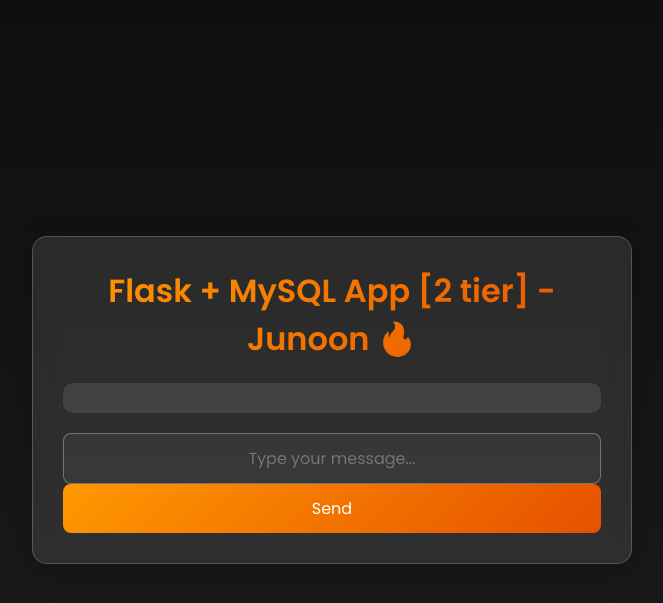
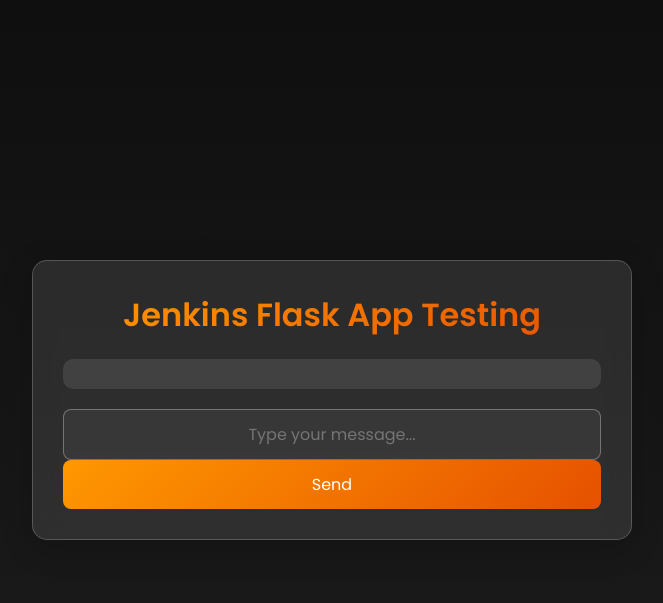
Before and after one commit to dhruvjain-github/jenkins-flask-app, a Flask app: page / in a window 1280 px wide. Shown: the top 603 px of the page, without its empty margins (308-971 px from the left). Run offline with Flask 2, Linux system fonts and the light colour scheme; data that the repository does not hold is empty; some libraries are stand-ins or nearby versions.

Commit message:
Build completed

```diff
--- a/templates/index.html
+++ b/templates/index.html
@@ -4,7 +4,7 @@
 <head>
     <meta charset="UTF-8">
     <meta name="viewport" content="width=device-width, initial-scale=1.0">
-    <title>Flask App new🚀</title>
+    <title>Jenkins Testing Flask App new</title>
     <style>
         /* Import Google Font */
         @import url('https://fonts.googleapis.com/css2?family=Poppins:wght@300;400;600&display=swap');
@@ -131,7 +131,7 @@
 
 <body>
     <div class="container">
-        <h1>Flask + MySQL App [2 tier] - Junoon 🔥</h1>
+        <h1> Jenkins Flask App Testing</h1>
 
         <div class="messages">
             {% for message in messages %}
```
Also changed, not shown: README.md, 1 other file.
